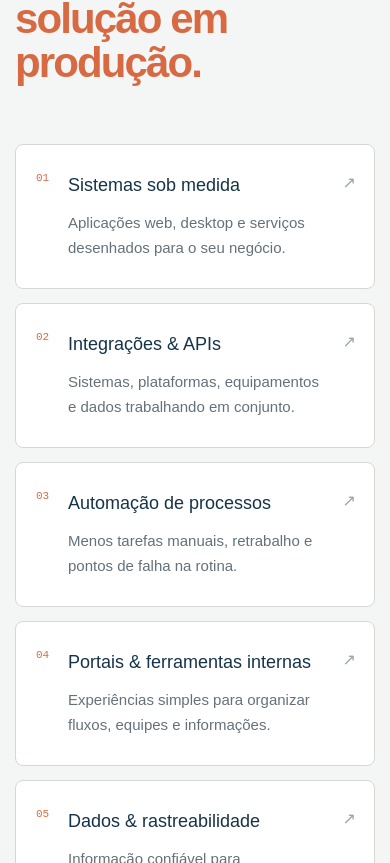
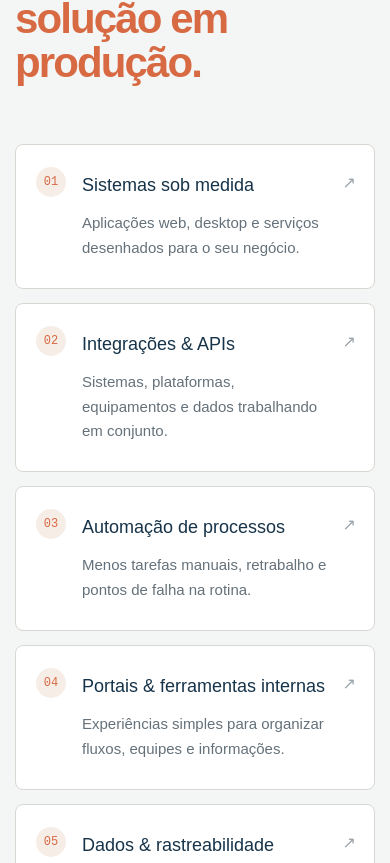
Before and after one commit to d2codesistemas/d2code-site, a Next.js app: page / in a window 390 px wide. Shown: the part 2221-3084 px from the top of the page. Built offline with nearby package versions, Linux system fonts and the light colour scheme.

Commit message:
Improve sequence markers and footer alignment

```diff
--- a/app/globals.css
+++ b/app/globals.css
@@ -63,3 +63,22 @@ header nav{font-size:12px;gap:28px}
   .mobile-signature span{color:var(--muted)}
   .hero-layout{padding-top:58px}
 }
+
+/* Stronger sequence markers and a visually balanced footer. */
+.service-grid article{padding-left:68px}
+.service-grid b{left:20px;top:22px;width:30px;height:30px;display:grid;place-items:center;border-radius:50%;background:#f6ede7;font-size:12px}
+.steps b{width:34px;height:34px;display:grid;place-items:center;border-radius:50%;background:#f6ede7;font-size:12px}
+.step-line{margin-top:16px}
+.footer-top{grid-template-columns:1fr auto 1fr;align-items:center}
+.footer-top>p{margin:0;text-align:center}
+.footer-top>div{justify-self:end}
+
+@media(max-width:900px){
+  .footer-top{grid-template-columns:1fr 1fr}
+  .footer-top>div{justify-self:end}
+}
+@media(max-width:580px){
+  .service-grid article{padding-left:66px}
+  .footer-top{grid-template-columns:auto 1fr;align-items:center}
+  .footer-top>div{grid-column:1/-1;justify-self:start}
+}
```
